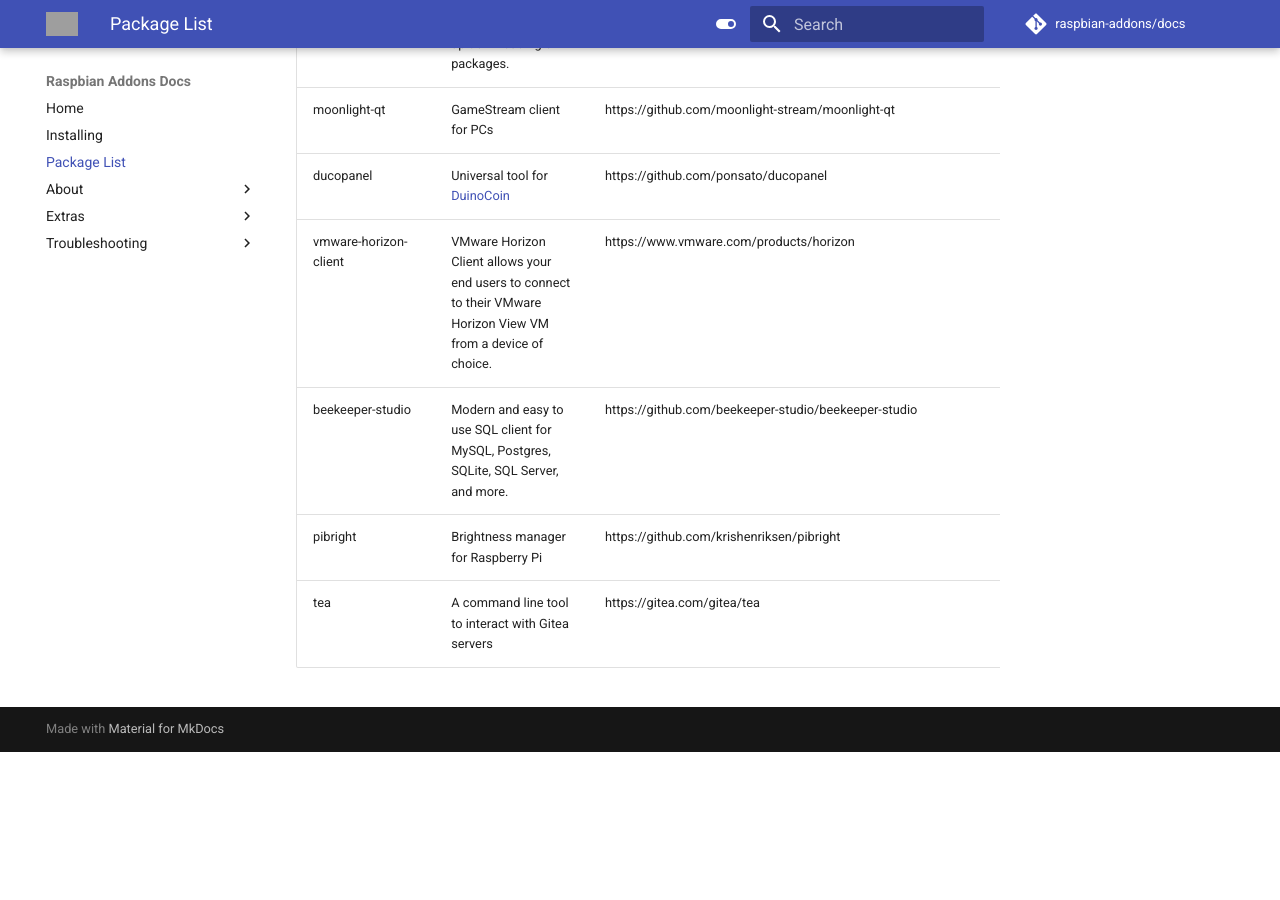
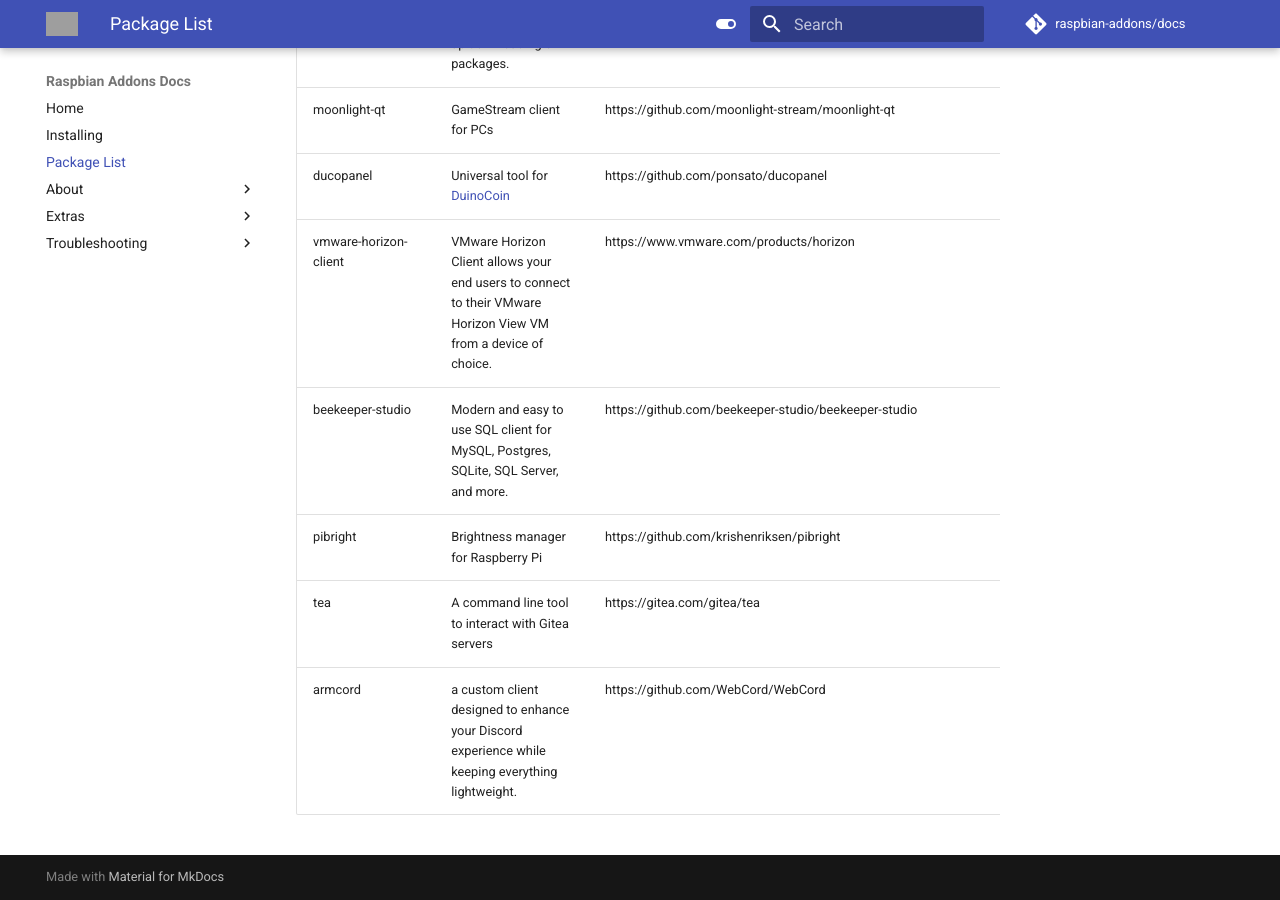
Before and after one commit to raspbian-addons/docs, an MkDocs documentation site: the page built from docs/package-list.md, in a window 1280 px wide and 900 px high, scrolled down 20611 px. Built offline with MkDocs 1.6.1 and Material for MkDocs 9.7.7, drawn with Linux system fonts in a browser that asks for light colours; comment, search, counter and statistics services are not loaded; before the commit the page ends 21363 px from its top, so only the background shows below that; grey boxes are pictures that could not be loaded.

Commit message:
packagelist: add armcord

```diff
--- a/docs/package-list.md
+++ b/docs/package-list.md
@@ -256,3 +256,4 @@
 | beekeeper-studio | Modern and easy to use SQL client for MySQL, Postgres, SQLite, SQL Server, and more. | https://github.com/beekeeper-studio/beekeeper-studio |
 | pibright | Brightness manager for Raspberry Pi | https://github.com/krishenriksen/pibright |
 | tea | A command line tool to interact with Gitea servers | https://gitea.com/gitea/tea |
+| armcord | a custom client designed to enhance your Discord experience while keeping everything lightweight. | https://github.com/WebCord/WebCord |
```
